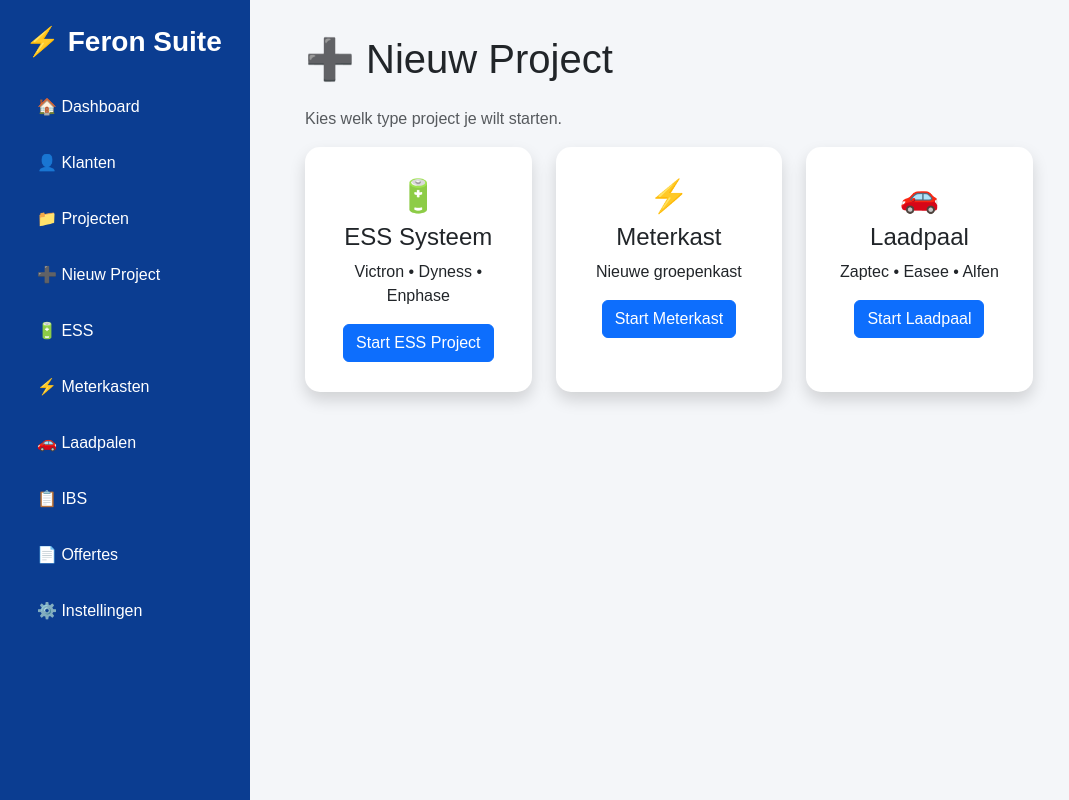
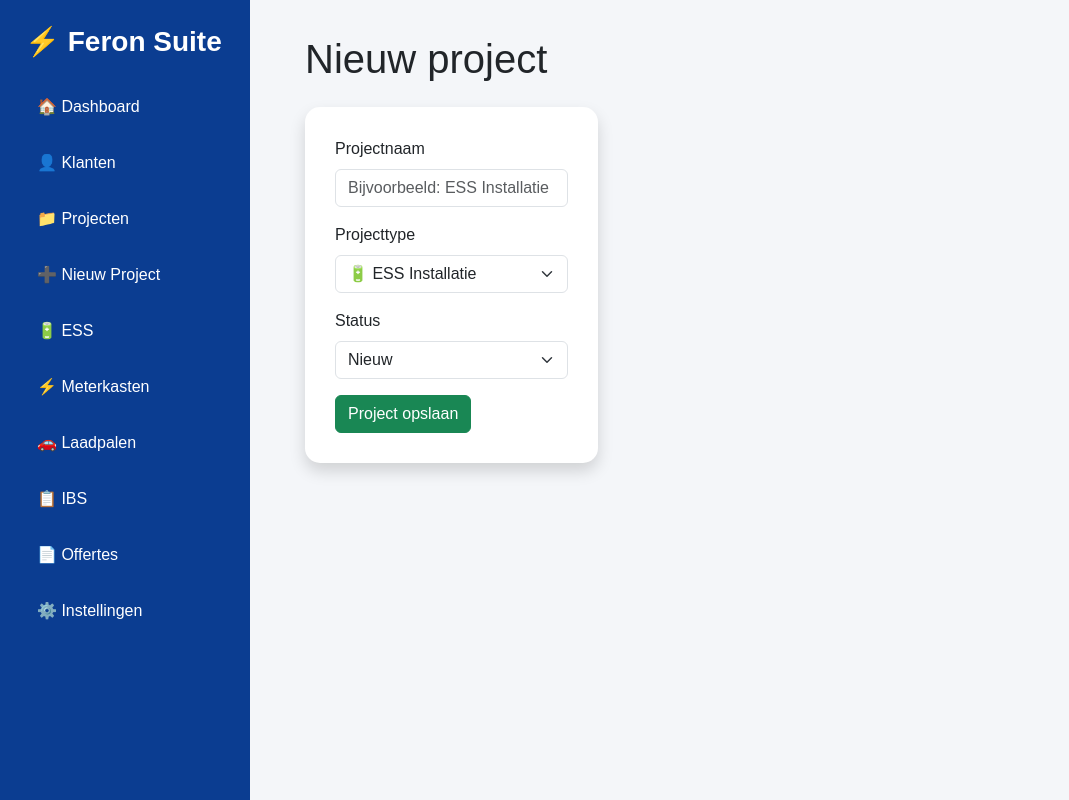
Before and after one commit to Bferon/feron-suite, a FastAPI app: page /project/nieuw?klant_id=1 in a window 1280 px wide. Shown: the whole page, without its empty margins (0-1069 px from the left). Run offline with FastAPI, Linux system fonts and the light colour scheme.

```diff
--- a/app/main.py
+++ b/app/main.py
@@ -3,6 +3,7 @@ from fastapi.staticfiles import StaticFiles
 
 from app.database import Base, engine
 
+from app.routes import project
 from app.routes import klant
 from app.routes import dashboard
 from app.routes import klanten
@@ -24,3 +25,4 @@ app.include_router(projecten.router)
 app.include_router(ess.router)
 app.include_router(project_nieuw.router)
 app.include_router(klant.router)
+app.include_router(project.router)
--- a/app/models/klant.py
+++ b/app/models/klant.py
@@ -9,13 +9,8 @@ class Klant(Base):
     id = Column(Integer, primary_key=True, index=True)
 
     naam = Column(String, nullable=False)
-
     adres = Column(String)
-
     postcode = Column(String)
-
     plaats = Column(String)
-
     telefoon = Column(String)
-
     email = Column(String)
--- a/app/routes/klant.py
+++ b/app/routes/klant.py
@@ -19,6 +19,9 @@ async def klant_detail(
 ):
     klant = db.query(Klant).filter(Klant.id == klant_id).first()
 
+    if not klant:
+        return HTMLResponse("Klant niet gevonden", status_code=404)
+
     return templates.TemplateResponse(
         request=request,
         name="klant_detail.html",
--- a/app/routes/project_nieuw.py
+++ b/app/routes/project_nieuw.py
@@ -1,6 +1,10 @@
-from fastapi import APIRouter, Request
-from fastapi.responses import HTMLResponse
+from fastapi import APIRouter, Request, Depends, Form
+from fastapi.responses import HTMLResponse, RedirectResponse
 from fastapi.templating import Jinja2Templates
+from sqlalchemy.orm import Session
+
+from app.database import get_db
+from app.crud.projecten import create_project
 
 router = APIRouter()
 
@@ -8,9 +12,38 @@ templates = Jinja2Templates(directory="app/templates")
 
 
 @router.get("/project/nieuw", response_class=HTMLResponse)
-async def nieuw_project(request: Request):
+async def nieuw_project(
+    request: Request,
+    klant_id: int,
+):
     return templates.TemplateResponse(
         request=request,
         name="project_nieuw.html",
-        context={}
+        context={
+            "klant_id": klant_id,
+        },
     )
+
+
+@router.post("/project/nieuw")
+async def nieuw_project_opslaan(
+    klant_id: int = Form(...),
+    naam: str = Form(...),
+    type: str = Form(...),
+    status: str = Form(...),
+    db: Session = Depends(get_db),
+):
+    create_project(
+        db,
+        {
+            "klant_id": klant_id,
+            "naam": naam,
+            "type": type,
+            "status": status,
+        },
+    )
+
+    return RedirectResponse(
+        url=f"/klanten/{klant_id}",
+        status_code=303,
+    )
--- a/app/templates/project_nieuw.html
+++ b/app/templates/project_nieuw.html
@@ -4,51 +4,59 @@
 
 {% block content %}
 
-<h1 class="mb-4">➕ Nieuw Project</h1>
+<h1 class="mb-4">Nieuw project</h1>
 
-<p class="text-muted">
-Kies welk type project je wilt starten.
-</p>
+<div class="card shadow">
 
-<div class="row">
+    <div class="card-body">
 
-    <div class="col-md-4 mb-4">
-        <div class="card shadow h-100">
-            <div class="card-body text-center">
-                <h2>🔋</h2>
-                <h4>ESS Systeem</h4>
-                <p>Victron • Dyness • Enphase</p>
-                <button class="btn btn-primary">
-                    Start ESS Project
-                </button>
+        <form method="post">
+
+            <input type="hidden" name="klant_id" value="{{ klant_id }}">
+
+            <div class="mb-3">
+                <label class="form-label">Projectnaam</label>
+                <input
+                    type="text"
+                    class="form-control"
+                    name="naam"
+                    placeholder="Bijvoorbeeld: ESS Installatie"
+                    required>
             </div>
-        </div>
-    </div>
 
-    <div class="col-md-4 mb-4">
-        <div class="card shadow h-100">
-            <div class="card-body text-center">
-                <h2>⚡</h2>
-                <h4>Meterkast</h4>
-                <p>Nieuwe groepenkast</p>
-                <button class="btn btn-primary">
-                    Start Meterkast
-                </button>
+            <div class="mb-3">
+                <label class="form-label">Projecttype</label>
+
+                <select class="form-select" name="type">
+                    <option value="ESS">🔋 ESS Installatie</option>
+                    <option value="Meterkast">⚡ Meterkast</option>
+                    <option value="Laadpaal">🚗 Laadpaal</option>
+                    <option value="Service">🔧 Service</option>
+                    <option value="Verlichting">💡 Verlichting</option>
+                </select>
+
             </div>
-        </div>
-    </div>
 
-    <div class="col-md-4 mb-4">
-        <div class="card shadow h-100">
-            <div class="card-body text-center">
-                <h2>🚗</h2>
-                <h4>Laadpaal</h4>
-                <p>Zaptec • Easee • Alfen</p>
-                <button class="btn btn-primary">
-                    Start Laadpaal
-                </button>
+            <div class="mb-3">
+
+                <label class="form-label">Status</label>
+
+                <select class="form-select" name="status">
+                    <option value="Nieuw">Nieuw</option>
+                    <option value="Offerte">Offerte</option>
+                    <option value="Gepland">Gepland</option>
+                    <option value="In uitvoering">In uitvoering</option>
+                    <option value="Gereed">Gereed</option>
+                </select>
+
             </div>
-        </div>
+
+            <button class="btn btn-success">
+                Project opslaan
+            </button>
+
+        </form>
+
     </div>
 
 </div>
```
Also changed, not shown: app/models/project.py (+7 -4 lines), app/routes/project.py (+9 -0 lines), app/templates/klant_detail.html (+59 -11 lines), docs/ROADMAP.md (added, +32 -0 lines), app/routes/project_form.py (added), app/templates/project_form.html (added), database/feron.db, docs/CHANGELOG.md (added).
